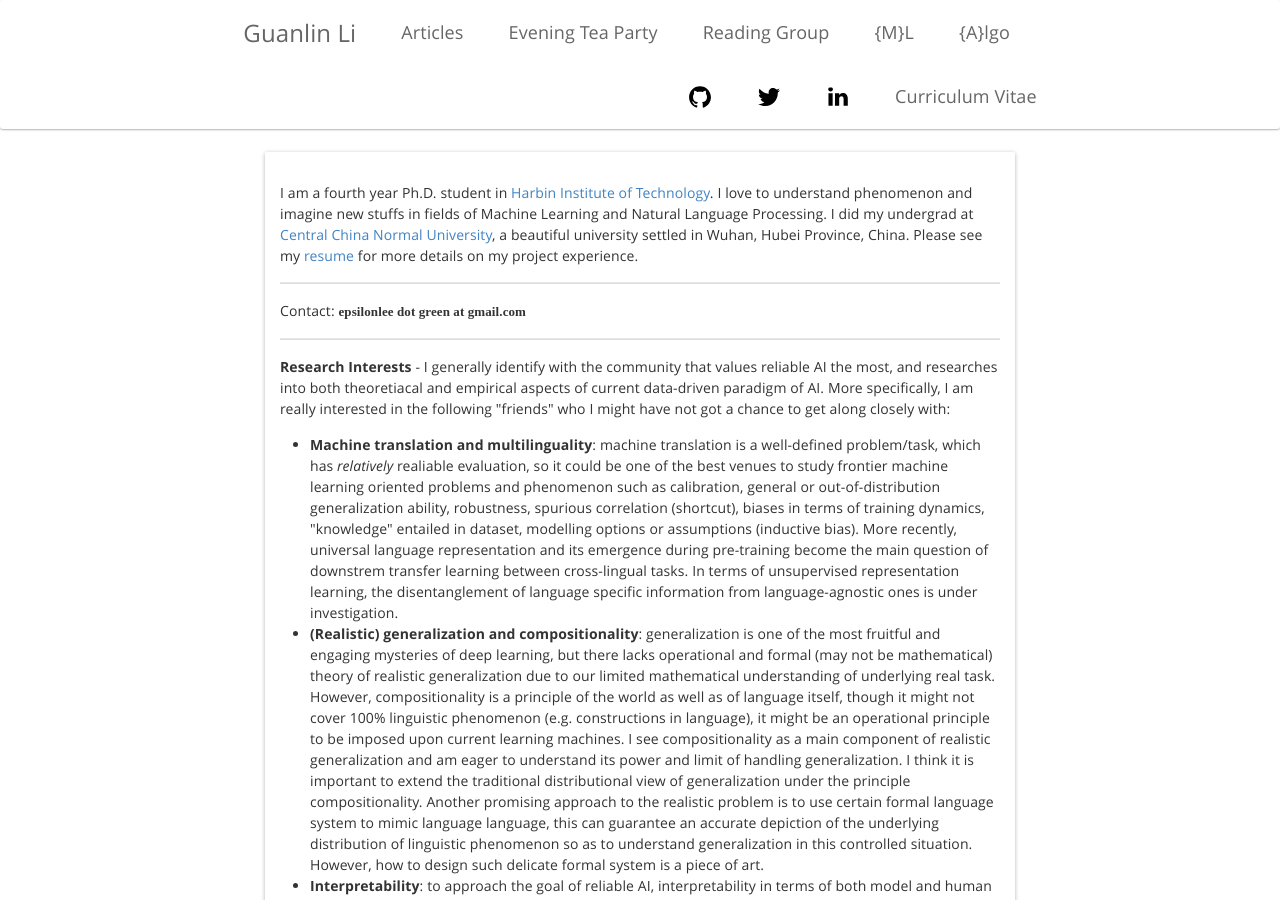
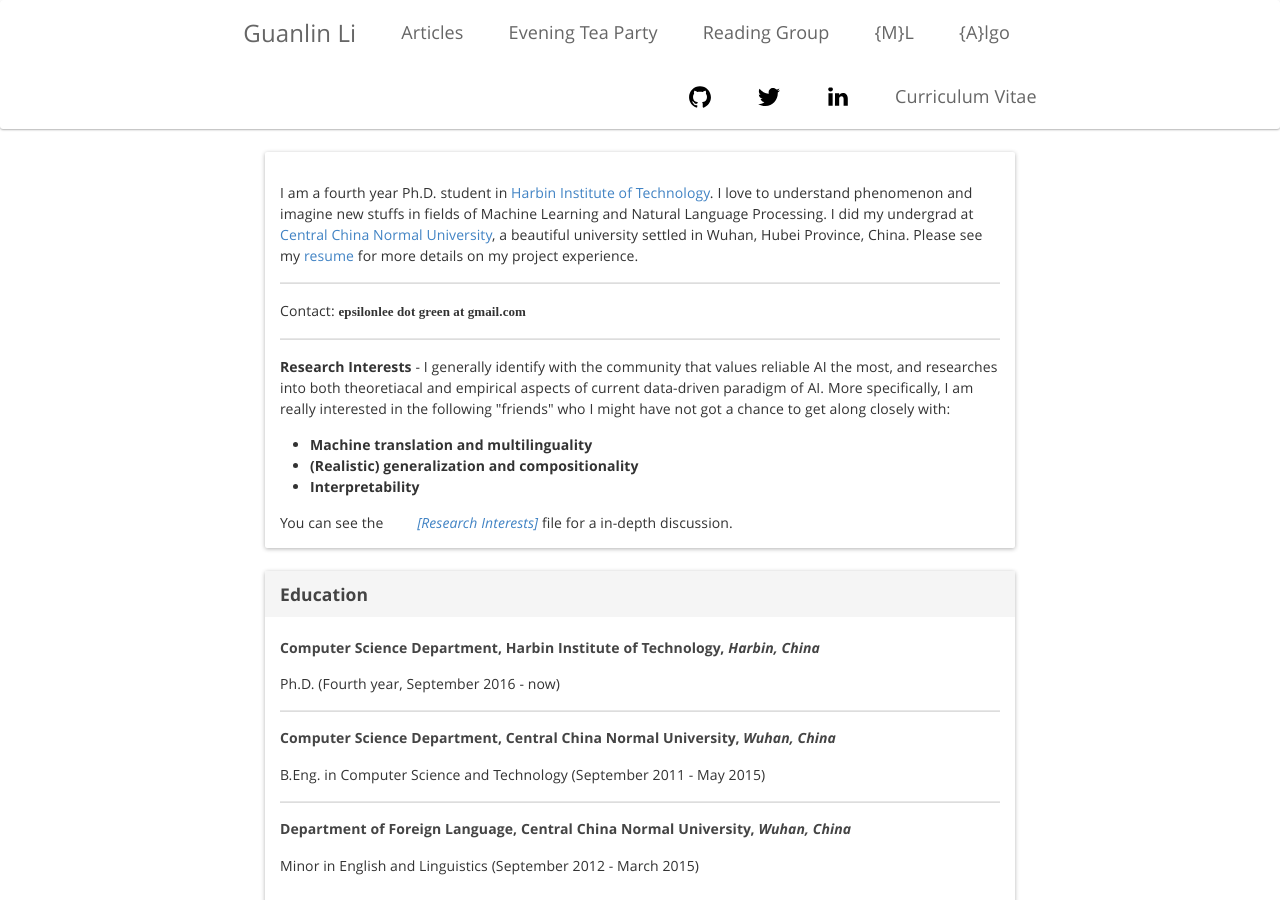
Before and after one commit to Epsilon-Lee/Epsilon-Lee.github.io, a Jekyll site: the page built from index.html, in a window 1280 px wide and 900 px high. Built offline with Jekyll 4.4.1, drawn with Linux system fonts in a browser that asks for light colours; nearby versions of some CDN libraries; some web fonts are replaced; some of the changed text lies outside the part shown.

Commit message:
add research interests statement

```diff
--- a/index.html
+++ b/index.html
@@ -30,11 +30,22 @@
                     <p>
                         <b>Research Interests</b> - I generally identify with the community that values reliable AI the most, and researches into both theoretiacal and empirical aspects of current data-driven paradigm of AI. More specifically, I am really interested in the following "friends" who I might have not got a chance to get along closely with:
 		                <ul>
-						  <li><b>Machine translation and multilinguality</b>: machine translation is a well-defined problem/task, which has <i>relatively</i> realiable evaluation, so it could be one of the best venues to study frontier machine learning oriented problems and phenomenon such as calibration, general or out-of-distribution generalization ability, robustness, spurious correlation (shortcut), biases in terms of training dynamics, "knowledge" entailed in dataset, modelling options or assumptions (inductive bias). More recently, universal language representation and its emergence during pre-training become the main question of downstrem transfer learning between cross-lingual tasks. In terms of unsupervised representation learning, the disentanglement of language specific information from language-agnostic ones is under investigation.</li>
-						  <li><b>(Realistic) generalization and compositionality</b>: generalization is one of the most fruitful and engaging mysteries of deep learning, but there lacks operational and formal (may not be mathematical) theory of realistic generalization due to our limited mathematical understanding of underlying real task. However, compositionality is a principle of the world as well as of language itself, though it might not cover 100% linguistic phenomenon (e.g. constructions in language), it might be an operational principle to be imposed upon current learning machines.	I see compositionality as a main component of realistic generalization and am eager to understand its power and limit of handling generalization. I think it is important to extend the traditional distributional view of generalization under the principle compositionality. Another promising approach to the realistic problem is to use certain formal language system to mimic language language, this can guarantee an accurate depiction of the underlying distribution of linguistic phenomenon so as to understand generalization in this controlled situation. However, how to design such delicate formal system is a piece of art.</li>
-						  <li><b>Interpretability</b>: to approach the goal of reliable AI, interpretability in terms of both model and human user is urgent. Some key questions are: How to properly explain the model behavior to end user? Or how to identify and present causal explanation of model's decision to end user?</li>
+						  <li><b>Machine translation and multilinguality</b>
+						  <!--p>
+						  : machine translation is a well-defined problem/task, which has <i>relatively</i> realiable evaluation, so it could be one of the best venues to study frontier machine learning oriented problems and phenomenon such as calibration, general or out-of-distribution generalization ability, robustness, spurious correlation (shortcut), biases in terms of training dynamics, "knowledge" entailed in dataset, modelling options or assumptions (inductive bias). More recently, universal language representation and its emergence during pre-training become the main question of downstrem transfer learning between cross-lingual tasks. In terms of unsupervised representation learning, the disentanglement of language specific information from language-agnostic ones is under investigation.</li>
+						  </p-->
+						  <li><b>(Realistic) generalization and compositionality</b>
+						  <!--p>
+						  : generalization is one of the most fruitful and engaging mysteries of deep learning, but there lacks operational and formal (may not be mathematical) theory of realistic generalization due to our limited mathematical understanding of underlying real task. However, compositionality is a principle of the world as well as of language itself, though it might not cover 100% linguistic phenomenon (e.g. constructions in language), it might be an operational principle to be imposed upon current learning machines.	I see compositionality as a main component of realistic generalization and am eager to understand its power and limit of handling generalization. I think it is important to extend the traditional distributional view of generalization under the principle compositionality. Another promising approach to the realistic problem is to use certain formal language system to mimic language language, this can guarantee an accurate depiction of the underlying distribution of linguistic phenomenon so as to understand generalization in this controlled situation. However, how to design such delicate formal system is a piece of art.</li>
+						  </p-->
+						  <li><b>Interpretability</b>
+						  <!--p>
+						  : to approach the goal of reliable AI, interpretability in terms of both model and human user is urgent. Some key questions are: How to properly explain the model behavior to end user? Or how to identify and present causal explanation of model's decision to end user?</li>
+						  </p-->
 						</ul>
                     </p>
+                    You can see the <a href="{{ site.baseurl }}/static/Research_Interests_and_Statement_glli2020.pdf" target="_blank" style="padding-left: 30px"><i>[Research Interests]</i></a> file for a in-depth discussion.
+
                     <!--p>
                         <b>LinkedIn: </b> <a href="https://cn.linkedin.com/in/jiamings" target="_blank">Jiaming Song</a>
                     </p>
```
Also changed, not shown: 1 other file.
